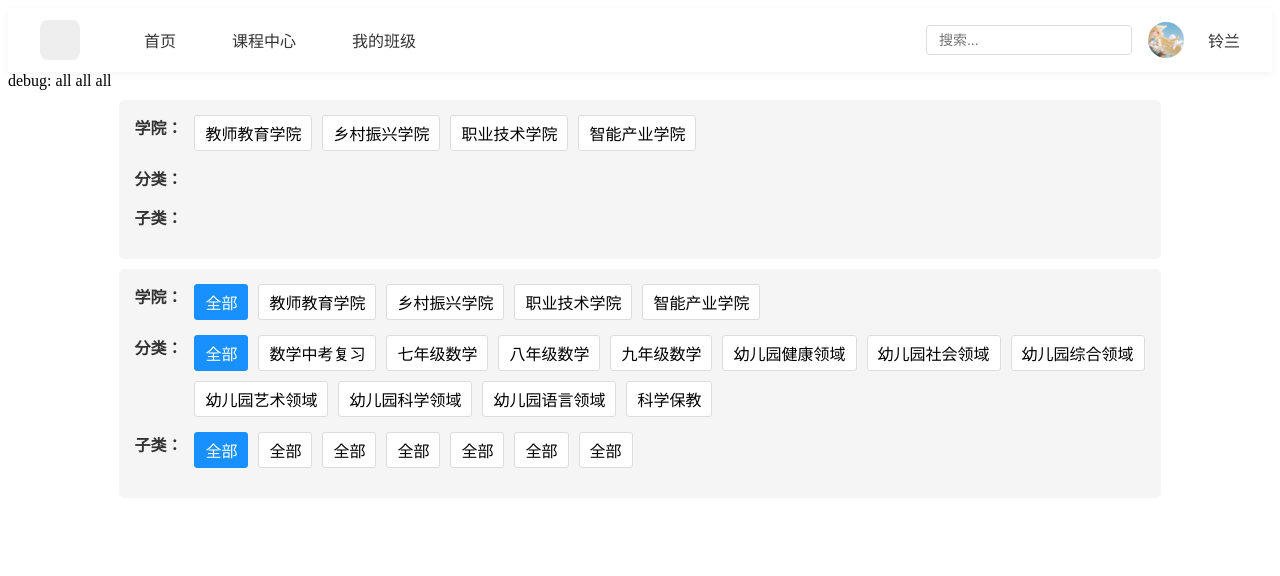
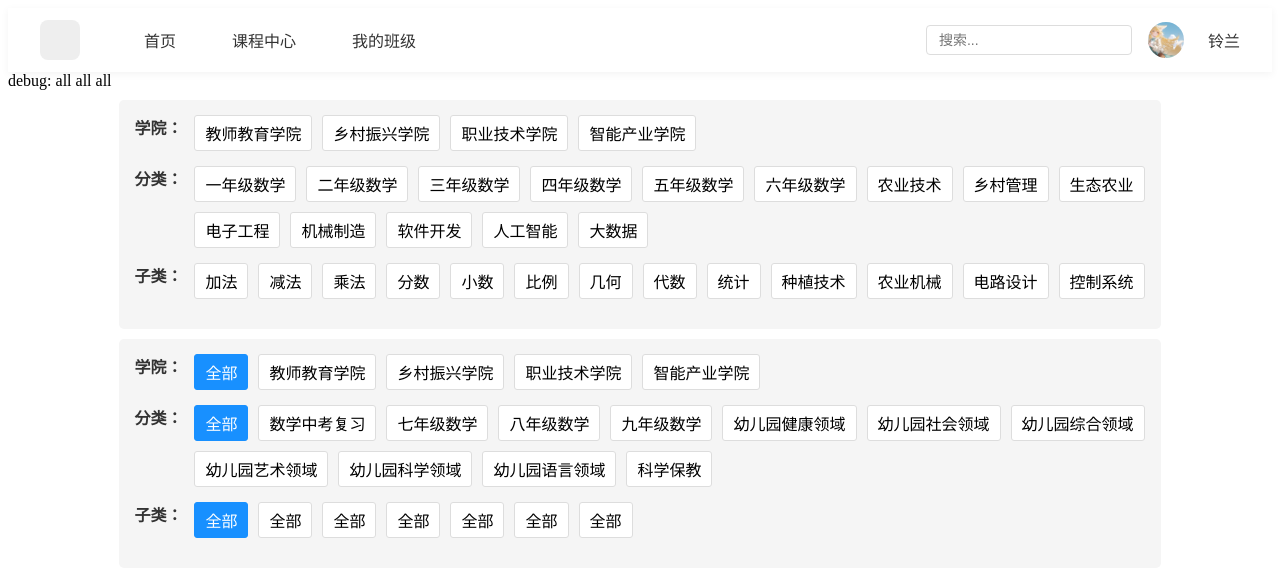
Before and after one commit to Alirea10/vue-edu, a Vue app: page / in a window 1280 px wide. Shown: the top 576 px of the page. Built offline with nearby package versions, Linux system fonts and the light colour scheme.

Commit message:
classify：修复分类筛选框

```diff
--- a/src/components/classify.vue
+++ b/src/components/classify.vue
@@ -11,10 +11,10 @@
         <span
             v-for="data in data1"
             :key="data.id"
-            :class="{ 'filter__option--active': school1 === data.id }"
+            :class="{ 'filter__option--active': school1 === data.school1 }"
             class="filter__option"
-            @click="selectSchool(data.id)">
-          {{ data.school }}
+            @click="selectSchool(data.school1)">
+          {{ data.school1 }}
         </span>
       </div>
     </div>
@@ -25,11 +25,11 @@
       <div class="filter__options">
         <span
             v-for="data in data2"
-            :key="data.subId"
-            v-show="school1 === data.id"
-            :class="{ 'filter__option--active': school2 === data.subId }"
+            :key="data.id"
+            v-show="school1 === 'all' || school1 === data.id"
+            :class="{ 'filter__option--active': school2 === data.school2 }"
             class="filter__option"
-            @click="selectSchool2(data.subId)">
+            @click="selectSchool2(data.school2)">
           {{ data.school2 }}
         </span>
       </div>
@@ -42,10 +42,10 @@
         <span
             v-for="data in data3"
             :key="data.id"
-            v-show="school2 === data.id"
-            :class="{ 'filter__option--active': school3 === data.id }"
+            v-show="school2 === 'all' || school2 === data.id"
+            :class="{ 'filter__option--active': school3 === data.school3 }"
             class="filter__option"
-            @click="selectSchool3(data.id)">
+            @click="selectSchool3(data.school3)">
           {{ data.school3 }}
         </span>
       </div>
@@ -76,48 +76,51 @@ const school2: Ref<number | 'all'> = ref('all')
 const school3: Ref<number | 'all'> = ref('all')
 
 const data1: Ref<MainData[]> = ref([
-  {id: 1, school: '教师教育学院'},
-  {id: 2, school: '乡村振兴学院'},
-  {id: 3, school: '职业技术学院'},
-  {id: 4, school: '智能产业学院'},
+  {id: 1, school1: '教师教育学院'},
+  {id: 2, school1: '乡村振兴学院'},
+  {id: 3, school1: '职业技术学院'},
+  {id: 4, school1: '智能产业学院'},
 ])
 
 const data2: Ref<SubData[]> = ref([
   // 教师教育学院的二级分类
-  {id: 1, subId: 101, school2: '一年级数学'},
-  {id: 1, subId: 102, school2: '二年级数学'},
-  {id: 1, subId: 103, school2: '三年级数学'},
-  {id: 1, subId: 104, school2: '四年级数学'},
-  {id: 1, subId: 105, school2: '五年级数学'},
-  {id: 1, subId: 106, school2: '六年级数学'},
+  {id: '教师教育学院', school2: '一年级数学'},
+  {id: '教师教育学院', school2: '二年级数学'},
+  {id: '教师教育学院', school2: '三年级数学'},
+  {id: '教师教育学院', school2: '四年级数学'},
+  {id: '教师教育学院', school2: '五年级数学'},
+  {id: '教师教育学院', school2: '六年级数学'},
   // 乡村振兴学院的二级分类
-  {id: 2, subId: 201, school2: '农业技术'},
-  {id: 2, subId: 202, school2: '乡村管理'},
-  {id: 2, subId: 203, school2: '生态农业'},
+  {id: '乡村振兴学院', school2: '农业技术'},
+  {id: '乡村振兴学院', school2: '乡村管理'},
+  {id: '乡村振兴学院', school2: '生态农业'},
   // 职业技术学院的二级分类
-  {id: 3, subId: 301, school2: '电子工程'},
-  {id: 3, subId: 302, school2: '机械制造'},
-  {id: 3, subId: 303, school2: '软件开发'},
+  {id: '职业技术学院', school2: '电子工程'},
+  {id: '职业技术学院', school2: '机械制造'},
+  {id: '职业技术学院', school2: '软件开发'},
+  // 智能产业学院的二级分类
+  {id: '智能产业学院', school2: '人工智能'},
+  {id: '智能产业学院', school2: '大数据'},
 ])
 
 const data3: Ref<ThirdData[]> = ref([
   // 一年级数学的三级分类
-  {id: 101, school3: '加法'},
-  {id: 101, school3: '减法'},
-  {id: 101, school3: '乘法'},
+  {id: '一年级数学', school3: '加法'},
+  {id: '一年级数学', school3: '减法'},
+  {id: '一年级数学', school3: '乘法'},
   // 二年级数学的三级分类
-  {id: 102, school3: '分数'},
-  {id: 102, school3: '小数'},
-  {id: 102, school3: '比例'},
+  {id: '二年级数学', school3: '分数'},
+  {id: '二年级数学', school3: '小数'},
+  {id: '二年级数学', school3: '比例'},
   // 三年级数学的三级分类
-  {id: 103, school3: '几何'},
-  {id: 103, school3: '代数'},
-  {id: 103, school3: '统计'},
-  // 其他二级分类的三级分类
-  {id: 201, school3: '种植技术'},
-  {id: 201, school3: '农业机械'},
-  {id: 301, school3: '电路设计'},
-  {id: 301, school3: '控制系统'},
+  {id: '三年级数学', school3: '几何'},
+  {id: '三年级数学', school3: '代数'},
+  {id: '三年级数学', school3: '统计'},
+  // 其他
+  {id: '农业技术', school3: '种植技术'},
+  {id: '农业技术', school3: '农业机械'},
+  {id: '电子工程', school3: '电路设计'},
+  {id: '电子工程', school3: '控制系统'},
 ])
 
 function selectSchool(school: number) {
```
